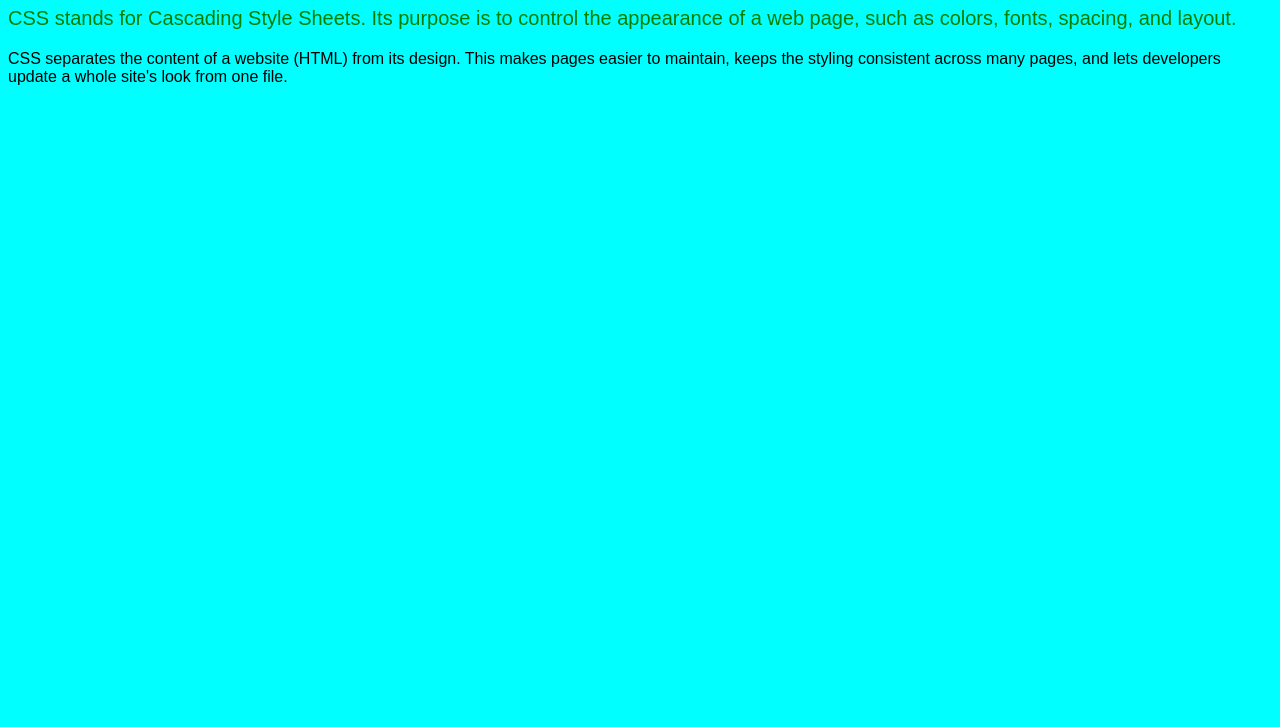
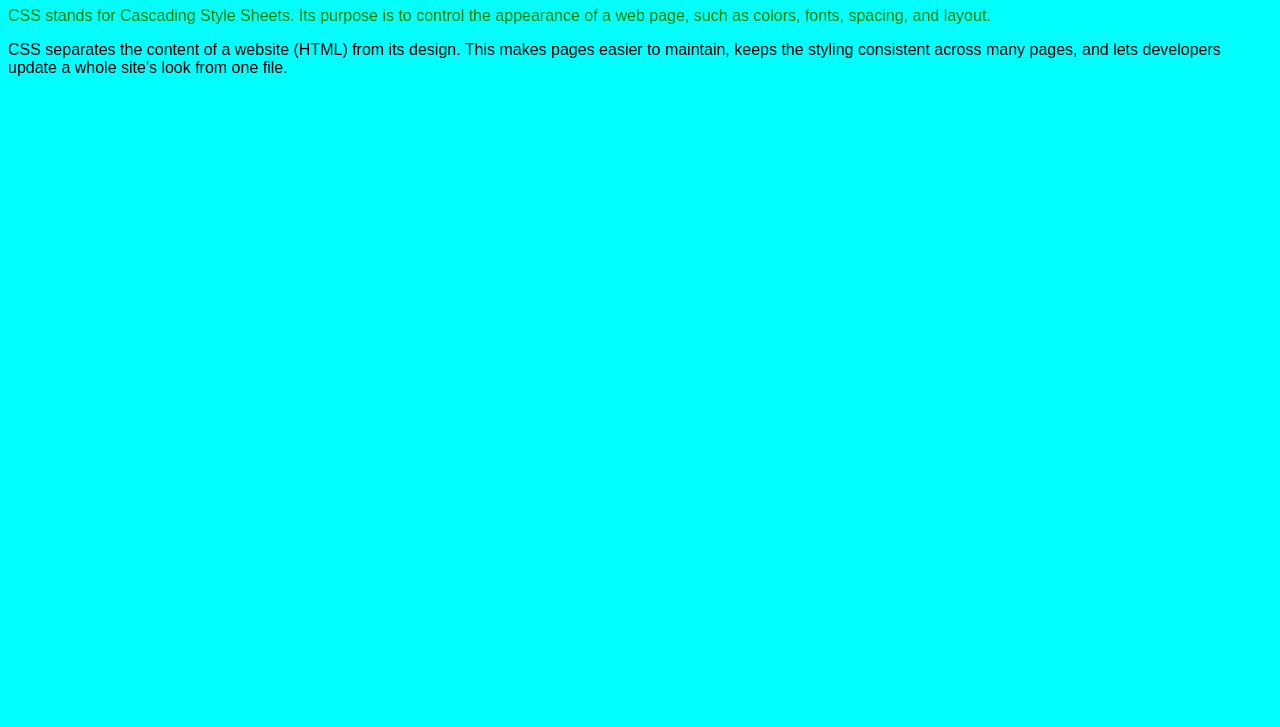
Before and after one commit to jcbaniqued14-crypto/webtech, a plain HTML site: page css-laboratory/lab1.html in a window 1280 px wide. Shown: the part 73-800 px from the top of the page. Drawn offline with Linux system fonts and the light colour scheme.

Commit message:
lab1.html

```diff
--- a/css-laboratory/lab1.html
+++ b/css-laboratory/lab1.html
@@ -14,7 +14,7 @@
 <body>
     <h1>My First CSS Page</h1>
 
-    <p style="color: green; font-size: 20px;">
+    <p style="color: green; font-size: 16px;">
         CSS stands for Cascading Style Sheets. Its purpose is to control the
         appearance of a web page, such as colors, fonts, spacing, and layout.
     </p>
```
